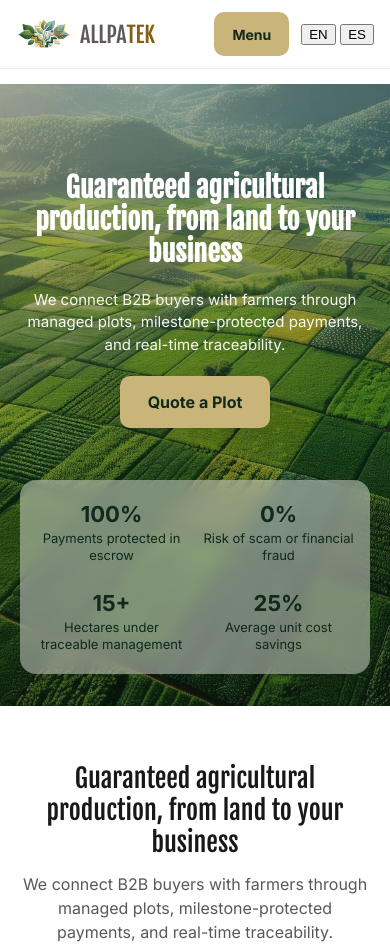
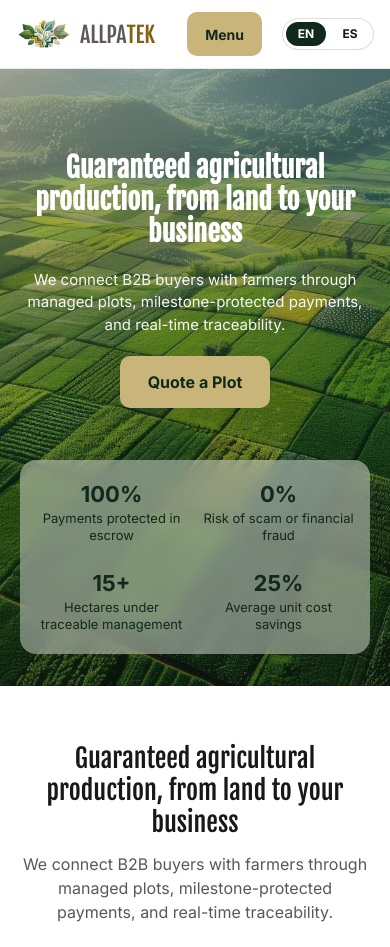
Before and after one commit to upc-pre-202620-1asi0729-7753-Terranova/allpatek-website, a plain HTML site: page index.html in a window 390 px wide. Shown: the top 947 px of the page. Drawn offline with Linux system fonts and the light colour scheme.

Commit message:
feat(i18n): add language switcher and skip-link styles

```diff
--- a/styles.css
+++ b/styles.css
@@ -37,6 +37,22 @@
   font-family: var(--font);
   color: var(--ink);
   background: var(--white);
+}
+
+.skip-link {
+  position: absolute;
+  left: 12px;
+  top: -48px;
+  z-index: 100;
+  padding: 10px 14px;
+  background: var(--green);
+  color: var(--white);
+  border-radius: 8px;
+  font: 600 14px var(--font);
+}
+
+.skip-link:focus {
+  top: 12px;
 }
 
 img {
@@ -275,6 +291,37 @@
   display: inline-flex;
   flex-shrink: 0;
   white-space: nowrap;
+}
+
+.lang {
+  display: inline-flex;
+  gap: 4px;
+  flex-shrink: 0;
+  padding: 3px;
+  border: 1px solid rgba(25, 23, 23, 0.14);
+  border-radius: 999px;
+  background: rgba(255, 255, 255, 0.72);
+}
+
+.lang__btn {
+  min-width: 40px;
+  padding: 6px 10px;
+  border: 0;
+  border-radius: 999px;
+  background: transparent;
+  color: var(--ink);
+  font: 700 12px/1 var(--font);
+  cursor: pointer;
+}
+
+.lang__btn.is-active {
+  background: var(--green);
+  color: var(--white);
+}
+
+.lang__btn:focus-visible {
+  outline: 2px solid var(--mint);
+  outline-offset: 2px;
 }
 
 .nav__toggle:hover,
@@ -1083,6 +1130,10 @@
     display: flex;
   }
 
+  .lang {
+    margin-left: 8px;
+  }
+
   /* servicios */
   .features {
     grid-template-columns: 1fr 1fr;
```
